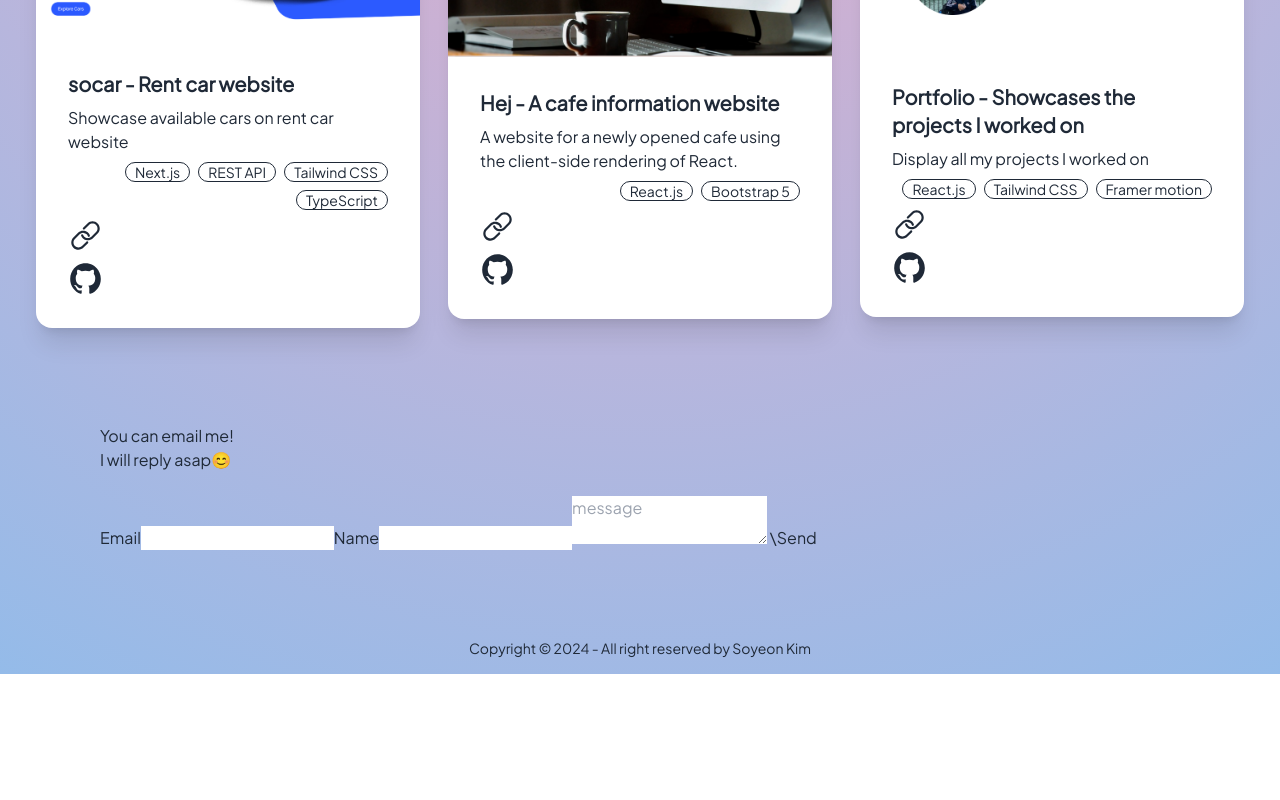
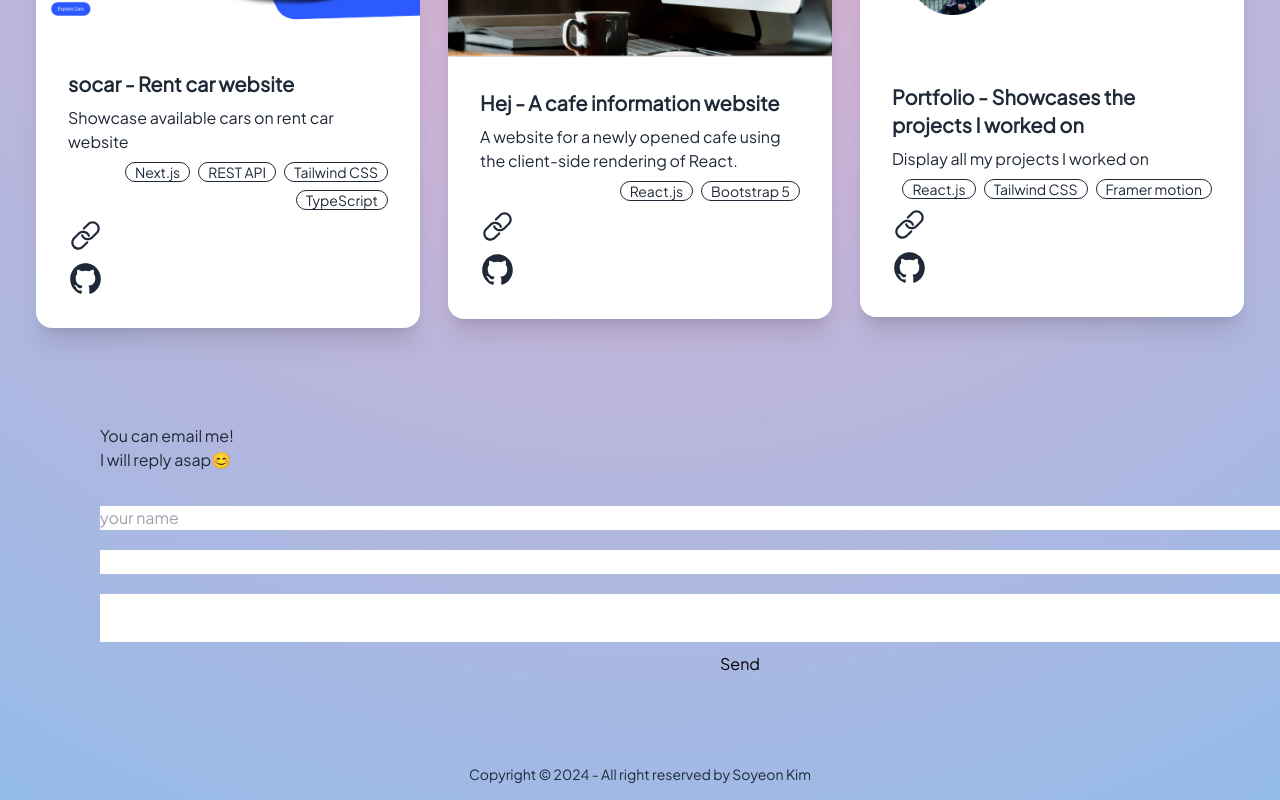
Before and after one commit to Soylatte/portfolio-new, a React (Create React App) app: page /contact in a window 1280 px wide. Shown: the part 1510-2310 px from the top of the page. Before the commit the page ends 2184 px from the top, so only its background shows below. Built offline with nearby package versions, Linux system fonts and the light colour scheme.

Commit message:
fixed error

```diff
--- a/package.json
+++ b/package.json
@@ -19,6 +19,7 @@
     "react-router-dom": "^6.22.0",
     "react-scripts": "5.0.1",
     "react-scroll": "^1.9.0",
+    "save": "^2.9.0",
     "web-vitals": "^2.1.4"
   },
   "scripts": {
--- /dev/null
+++ b/src/App.css
@@ -0,0 +1,9 @@
+.emailForm {
+  display: flex;
+  flex-direction: column;
+}
+
+input,
+textarea {
+  margin: 10px 0px;
+}
--- a/src/App.js
+++ b/src/App.js
@@ -1,4 +1,4 @@
-
+import './App.css';
 import { BrowserRouter as Router, Routes,Route} from 'react-router-dom';
 import Hero from './components/hero';
 import Navbar from './components/navbar';
--- a/src/components/contact.jsx
+++ b/src/components/contact.jsx
@@ -1,21 +1,40 @@
-import React from "react";
+import React, { useState } from "react";
 import emailjs from '@emailjs/browser';
-import { useRef } from "react";
+
 import {motion} from 'framer-motion';
+
 
 const Contact = () => {
 
-  const form = useRef();
-  const sendEmail = (e) => {
+  const [name,setName] = useState('');
+  const [email, setEmail] = useState('');
+  const [message, setMessage] = useState('');
+
+  const handleSubmit = (e) => {
     e.preventDefault();
 
-    emailjs.sendForm("service_nt2ys31","template_o7hjf2r",form.current,"prnZa_dzaCeeZ3FuH").then((result)=>{
-      console.log(result.text);
-      alert("Sent!")
-    }, (error)=>{
-      console.error(error.text);
+    const serviceId = 'service_nt2ys31';
+    const templateId = 'template_aavc1me';
+    const publicKey = 'prnZa_dzaCeeZ3FuH';
+
+    const templateParams = {
+      user_name: name,
+      user_email: email,
+      to_name: 'Soyeon Kim',
+      message: message,
+    };
+
+    emailjs.send(serviceId,templateId,templateParams,publicKey)
+    .then((response)=> {
+      console.log('Email sent!', response);
+      setName('');
+      setEmail('');
+      setMessage('');
+    })
+    .catch((error)=>{
+      console.error('Error sending mail', error);
     });
-  };
+  }
 
     return (
       <motion.div
@@ -24,13 +43,20 @@ const Contact = () => {
         <span>You can email me!</span>
         <h1>I will reply asap😊</h1>
         <br/>
-        <form ref={form} onSubmit={sendEmail}>
-          <label>Email</label>
-          <input type="email" name="email"/>
-          <label>Name</label>
-          <input type="name" name="name" required/>
-          <textarea name="message" placeholder="message" required/> \
-          <input type="submit" value="Send" className=""/>
+        <form onSubmit={handleSubmit} className="emailForm">
+          <input type="text"
+          placeholder="your name"
+          value={name}
+          onChange={(e) => setName(e.target.value)}/>
+          <input  type="email"
+          value={email}
+          onChange={(e)=> setEmail(e.target.value)}/>
+          <textarea
+          value={message}
+          onChange={(e) => setMessage(e.target.value)}>
+          </textarea>
+          <button type="submit" className="text-black">Send</button>
+
         </form>
 
 
--- a/src/index.css
+++ b/src/index.css
@@ -4,7 +4,7 @@
 @tailwind components;
 @tailwind utilities;
 
-@media screen and (min-width: 1024px) {
+@media screen and (min-width: 1280px) {
   .navbar {
     justify-content: space-between;
     cursor: pointer;
@@ -18,7 +18,7 @@
       rgba(238, 174, 202, 1) 0%,
       rgba(148, 187, 233, 1) 100%
     );
-    margin: 0 auto;
-    padding: 0 auto;
+    width: 100%;
+    overflow-x: hidden;
   }
 }
```
Also changed, not shown: 1 other file (tests, documents, lock files or other folders).
